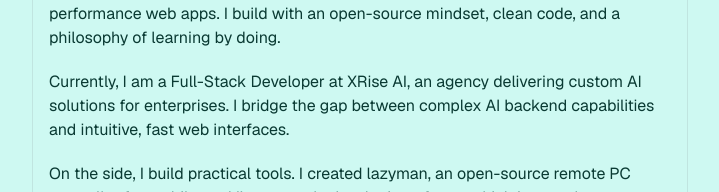
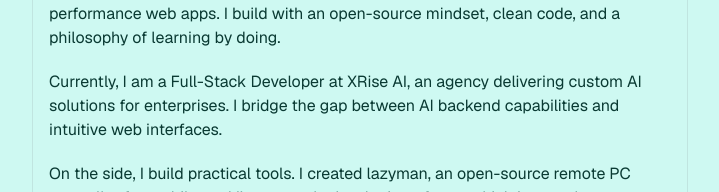
Before and after one commit to druxvh/folio, a Next.js app: page / in a window 1280 px wide. Shown: the part 444-636 px from the top of the page, without its empty margins (280-999 px from the left). Built offline with nearby package versions, Linux system fonts and the light colour scheme.

Commit message:
fix: refine work bio for clarity and conciseness

```diff
--- a/data/portfolio-data.ts
+++ b/data/portfolio-data.ts
@@ -12,7 +12,7 @@ export const portfolioData: PortfolioType = {
   title: "Web developer - minimal, pragmatic, build-by-doing",
   bio: "Hi, I'm Druavh Mahajan. I am a full-stack developer focused on minimal, high-performance web apps. I build with an open-source mindset, clean code, and a philosophy of learning by doing.",
   workbio:
-    "Currently, I am a Full-Stack Developer at XRise AI, an agency delivering custom AI solutions for enterprises. I bridge the gap between complex AI backend capabilities and intuitive, fast web interfaces.",
+    "Currently, I am a Full-Stack Developer at XRise AI, an agency delivering custom AI solutions for enterprises. I bridge the gap between AI backend capabilities and intuitive web interfaces.",
   projectbio:
     "On the side, I build practical tools. I created lazyman, an open-source remote PC controller for mobile, and I'm currently developing qforms which is a modern, seamless alternative to Google Forms for creators and small businesses.",
   contact: [
```
